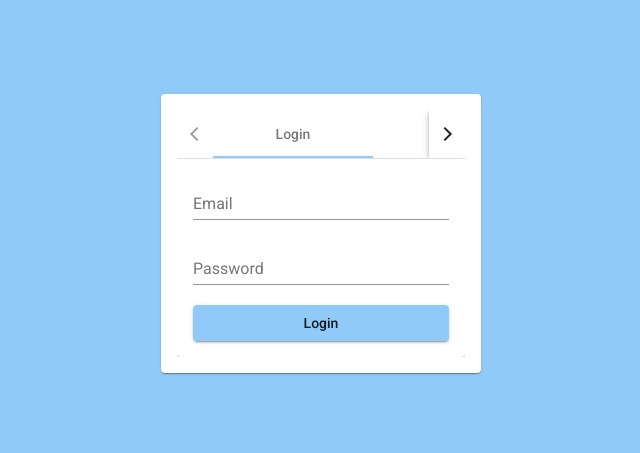
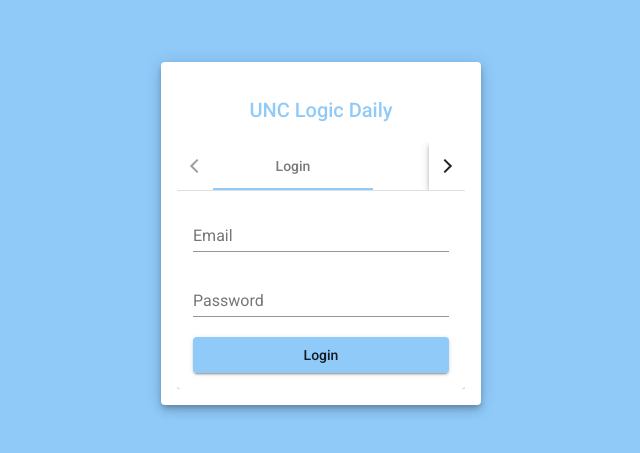
Before and after one commit to PranithKoppula7/logic_web_app, an Angular app: page / in a window 1280 px wide. Shown: the part 167-620 px from the top of the page, without its empty margins (319-959 px from the left). Built offline with nearby package versions, Linux system fonts and the light colour scheme.

Commit message:
configured backend login and registration api with front end; added error message snackbars and added some styling

```diff
--- a/package.json
+++ b/package.json
@@ -23,7 +23,6 @@
     "@angular/platform-browser-dynamic": "~9.1.4",
     "@angular/router": "~9.1.4",
     "@hapi/joi": "^17.1.1",
-    "angular2-flash-messages": "^3.0.1",
     "dotenv": "^8.2.0",
     "jsonwebtoken": "^8.5.1",
     "rxjs": "~6.5.4",
--- a/src/app/auth.guard.ts
+++ b/src/app/auth.guard.ts
@@ -1,15 +1,15 @@
 import { Injectable } from '@angular/core';
-import { CanActivate, ActivatedRouteSnapshot, RouterStateSnapshot, UrlTree, Router } from '@angular/router';
+import { CanActivate, Router } from '@angular/router';
 
 import { AuthService } from './shared/services/auth.service';
 @Injectable({
   providedIn: 'root'
 })
 export class AuthGuard implements CanActivate {
-constructor(
+  constructor(
     private authService: AuthService,
     private router: Router
-            ) {}
+  ) { }
 
   canActivate(): boolean {
     if(this.authService.loggedIn()) {
--- a/src/app/components/login/login.component.html
+++ b/src/app/components/login/login.component.html
@@ -1,5 +1,6 @@
 <div class="container">
-<mat-card  fxFlex="25">
+<mat-card  fxFlex="25"  class="mat-elevation-z6">
+  <mat-toolbar class="title" fxLayoutAlign="center center">UNC Logic Daily</mat-toolbar>
   <mat-tab-group animationDuration="0ms" class="mat-group" >
     <mat-tab label="Login">
       <ng-template matTabContent>
--- a/src/app/components/login/login.component.scss
+++ b/src/app/components/login/login.component.scss
@@ -1,6 +1,17 @@
+@import '../../../styles.scss';
+
+* {
+  background: white;
+}
+
+.title {
+  color: $background_color;
+}
+
 .container{
   height: 100vh;
   display: flex;
   justify-content: center;
   align-items: center;
+  background-color: $background_color;
 }
--- a/src/app/components/login/login.component.ts
+++ b/src/app/components/login/login.component.ts
@@ -39,7 +39,7 @@ export class LoginComponent implements OnInit {
   createUser() {
     // validate required fields
     if(!this.validateService.validateRegister(this.registrationUser)) {
-      this.snackBar.open('Please fill in all fields', 'Close', {
+      this.snackBar.open('Please fill in all fields', '', {
         duration: 2000
       });
       return false;
@@ -47,19 +47,29 @@ export class LoginComponent implements OnInit {
 
     // validate email
     if(!this.validateService.validateEmail(this.registrationUser.email)) {
-      this.snackBar.open('Use Valid Email', 'Close', {
+      this.snackBar.open('Use Valid Email', '', {
         duration: 2000
       });
       return false;
     }
 
     this.authService.registerUser(this.registrationUser).subscribe(
-      res => console.log(res)
+      res => {
+
+        this.snackBar.open('You have been succesfully registered!', '', {
+          duration: 2000
+        });
+
+      },
+      err => {
+        this.snackBar.open(err.error, "", {
+          duration: 3000
+        })
+      }
     );
   }
 
   loginUser() {
-    // console.log(this.login_user);
     this.authService.loginUser(this.login_user).subscribe(
       res => {
         localStorage.setItem('token', res);
--- a/src/app/shared/services/validate.service.ts
+++ b/src/app/shared/services/validate.service.ts
@@ -1,4 +1,5 @@
 import { Injectable } from '@angular/core';
+
 import { User } from '../models/user';
 
 @Injectable({
@@ -9,7 +10,7 @@ export class ValidateService {
   constructor() { }
 
   validateRegister(user: User) {
-    if(user.firstName == undefined || user.lastName == undefined || user.email == undefined || user.pid == undefined || user.password == undefined) {
+    if(user.firstName == null || user.lastName == null || user.email == null || user.pid == null || user.password == null) {
       return false;
     } else {
       return true;
--- a/src/styles.scss
+++ b/src/styles.scss
@@ -6,5 +6,5 @@ html, body { height: 100%; }
 body {
     margin: 0;
     font-family: Roboto, "Helvetica Neue", sans-serif;
-    background: $background_color;
+    // background: $background_color;
 }
```
Also changed, not shown: src/app/shared/third-party.module.ts (+5 -2 lines), 1 other file (tests, documents, lock files or other folders).
